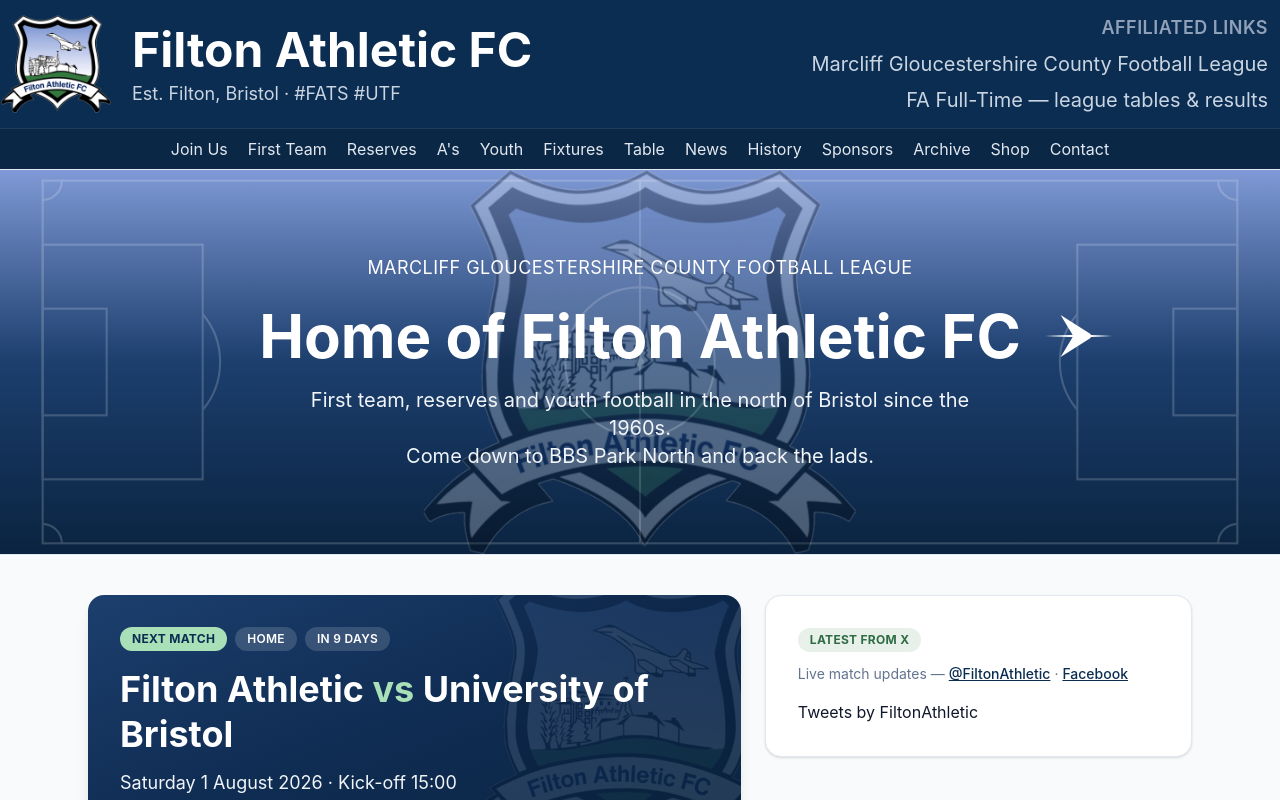
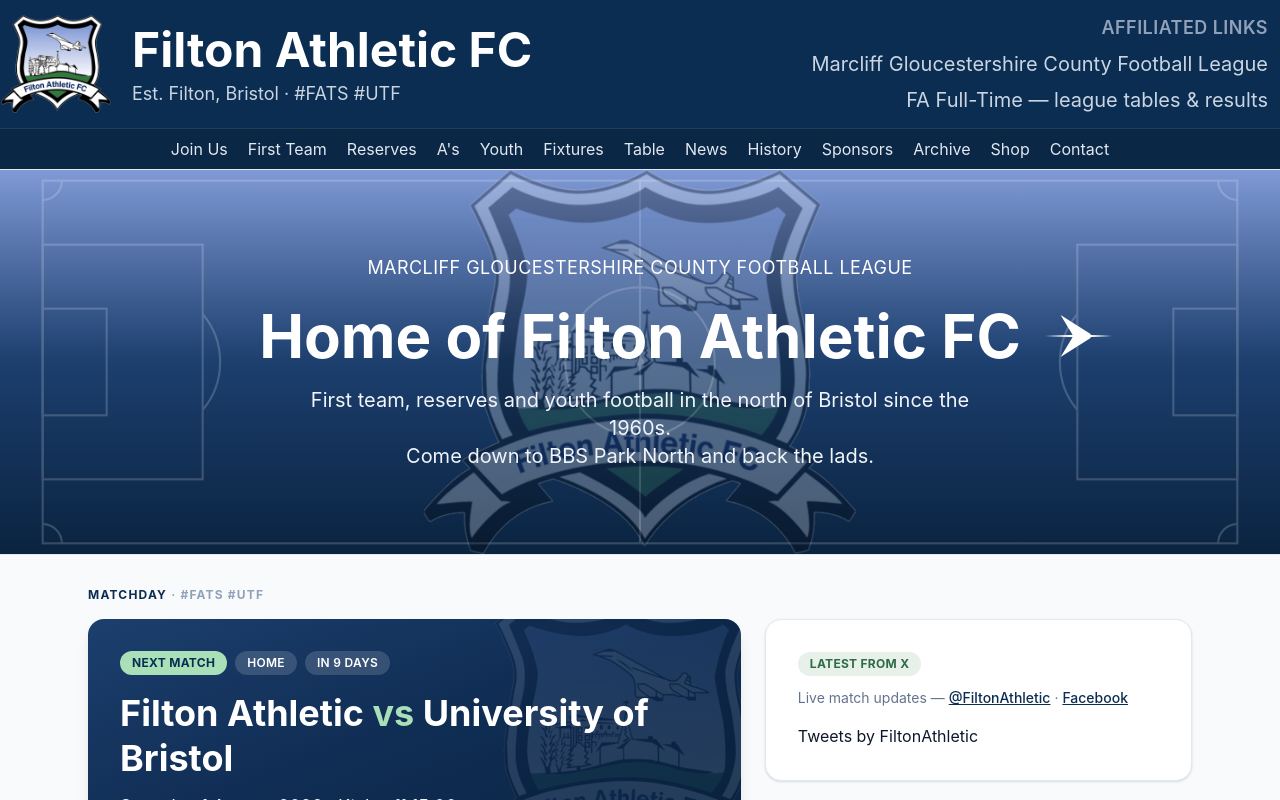
Before and after one commit to addyap/filton-athletic-fc, a React (Vite) app: page / in a window 1280 px wide. Shown: the top 800 px of the page. Built offline with nearby package versions, Linux system fonts and the light colour scheme.

Commit message:
Add "Matchday · #FATS #UTF" title above the Next Match/X section

```diff
--- a/src/components/MatchStrip.tsx
+++ b/src/components/MatchStrip.tsx
@@ -51,7 +51,12 @@
   if (!next && !last) {
     return (
       <section aria-label="Season status" className="border-b border-slate-200 bg-slate-50">
-        <div className={`mx-auto max-w-6xl gap-6 px-4 py-8 sm:px-6 ${sidebar ? 'grid sm:grid-cols-5 sm:items-start' : ''}`}>
+        <div className="mx-auto max-w-6xl px-4 pt-8 sm:px-6">
+          <h2 className="text-xs font-bold uppercase tracking-widest text-[#0b2d52]">
+            Matchday <span className="text-slate-400">&middot; #FATS #UTF</span>
+          </h2>
+        </div>
+        <div className={`mx-auto max-w-6xl gap-6 px-4 pb-8 pt-4 sm:px-6 ${sidebar ? 'grid sm:grid-cols-5 sm:items-start' : ''}`}>
           <div className={`rounded-xl border border-[#0b2d52] bg-[#0b2d52] p-5 text-center text-white sm:p-6 ${sidebar ? 'sm:col-span-3' : ''}`}>
             <span className="text-xs font-semibold uppercase tracking-wide text-[#a9e0b8]">
               2026/27 season
@@ -77,7 +82,12 @@
 
   return (
     <section aria-label="Latest match information" className="border-b border-slate-200 bg-slate-50">
-      <div className={`mx-auto max-w-6xl gap-6 px-4 py-10 sm:px-6 ${hasSecondColumn ? 'grid sm:grid-cols-5 sm:items-start' : ''}`}>
+      <div className="mx-auto max-w-6xl px-4 pt-8 sm:px-6">
+        <h2 className="text-xs font-bold uppercase tracking-widest text-[#0b2d52]">
+          Matchday <span className="text-slate-400">&middot; #FATS #UTF</span>
+        </h2>
+      </div>
+      <div className={`mx-auto max-w-6xl gap-6 px-4 pb-10 pt-4 sm:px-6 ${hasSecondColumn ? 'grid sm:grid-cols-5 sm:items-start' : ''}`}>
         {next && (
           <div
             className={`relative overflow-hidden rounded-2xl bg-gradient-to-br from-[#1c3f6e] via-[#0f2c52] to-[#0a2340] text-white shadow-lg ${hasSecondColumn ? 'sm:col-span-3' : ''}`}
```
